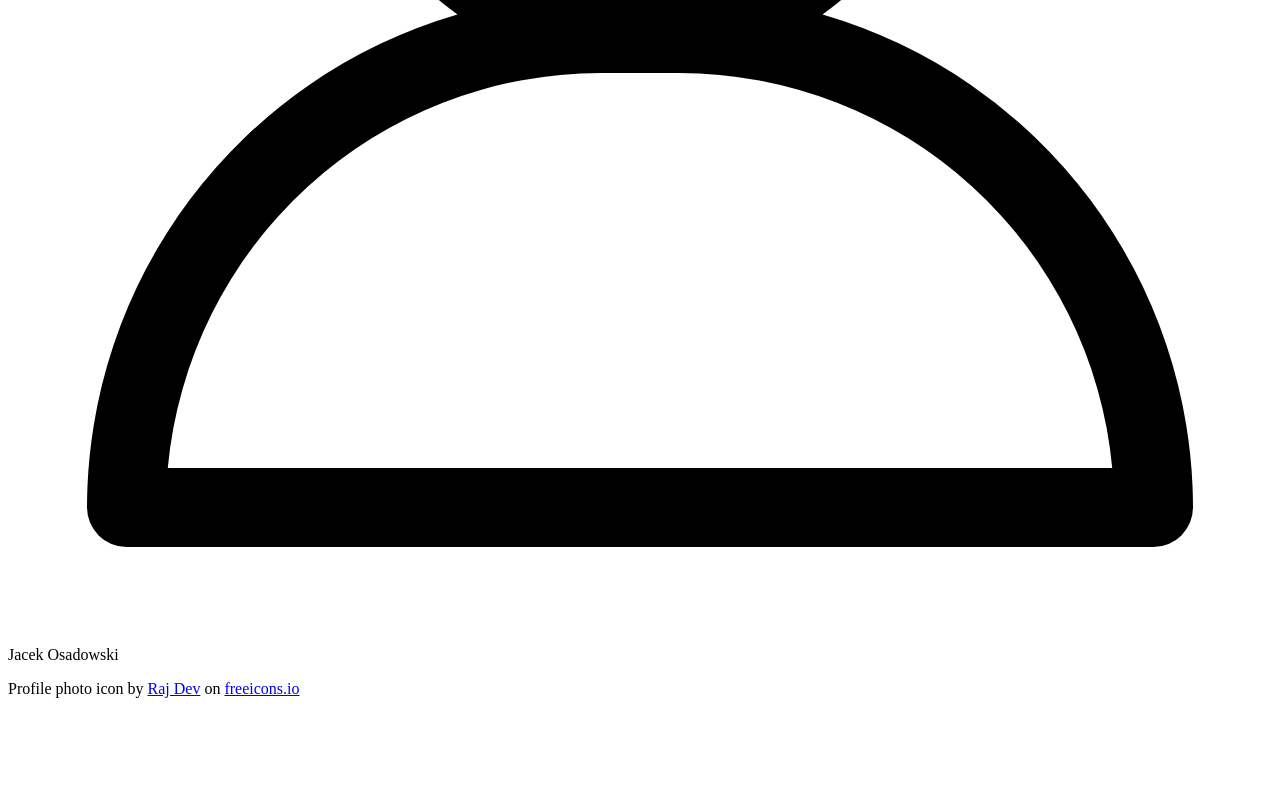
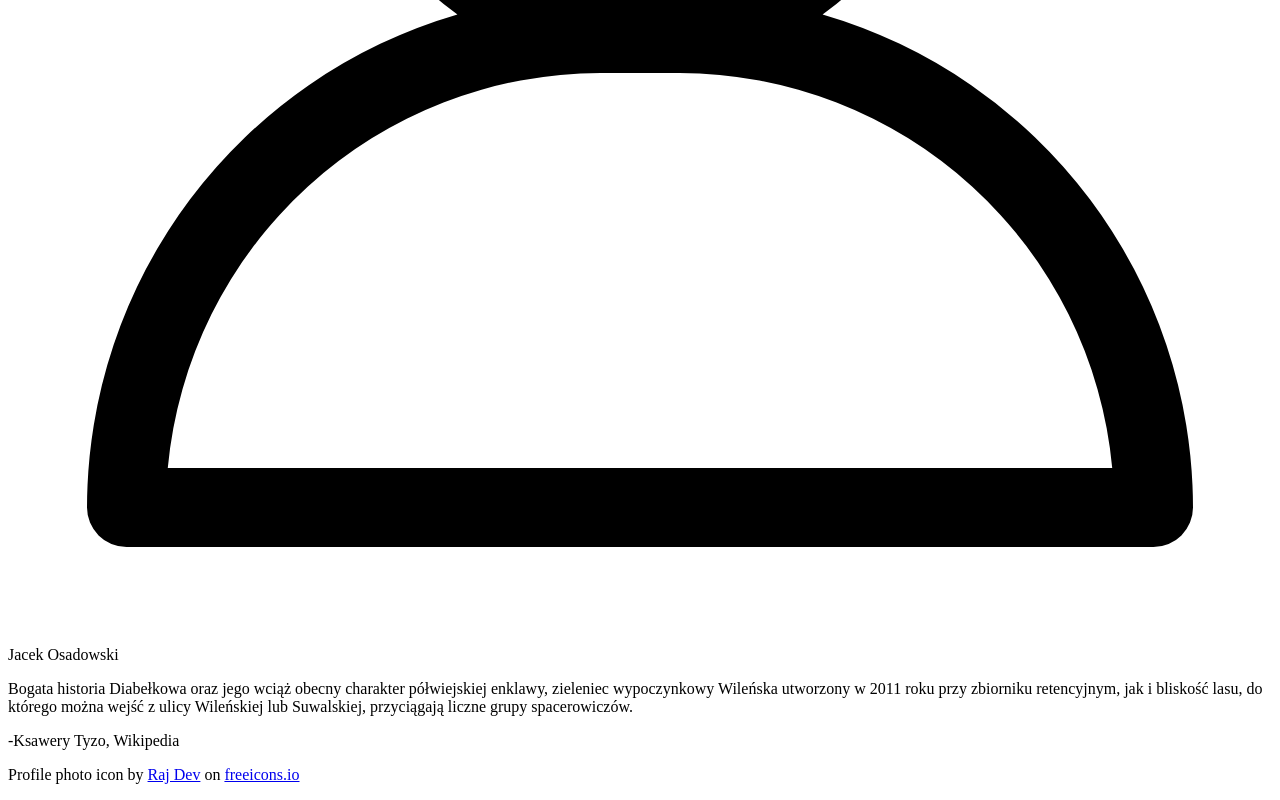
Before and after one commit to xaviert01/odin-landing-page, a plain HTML site: page index.html in a window 1280 px wide. Shown: the part 8914-9714 px from the top of the page. Before the commit the page ends 9628 px from the top, so only its background shows below. Drawn offline with Linux system fonts and the light colour scheme.

Commit message:
Add .quote

```diff
--- a/index.html
+++ b/index.html
@@ -98,6 +98,14 @@
     </div>
 </header>
 
+<div class="quote">
+    <p class="quote-text">Bogata historia Diabełkowa oraz jego wciąż obecny charakter półwiejskiej enklawy, zieleniec
+        wypoczynkowy Wileńska utworzony w 2011 roku przy zbiorniku retencyjnym, jak i bliskość lasu, do którego można
+        wejść z ulicy Wileńskiej lub Suwalskiej, przyciągają liczne grupy spacerowiczów.
+    </p>
+
+    <p class="quote-author">-Ksawery Tyzo, Wikipedia</p>
+</div>
 
 <footer>
     <p>Profile photo icon by <a href="https://freeicons.io/profile/714">Raj Dev</a> on <a
```
